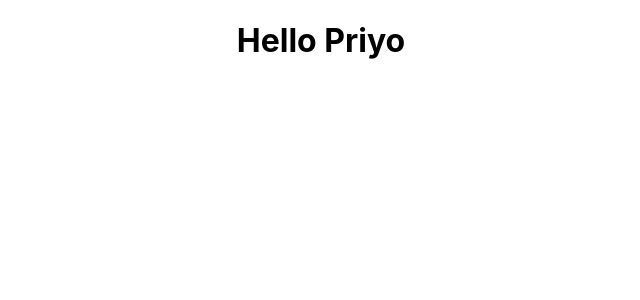
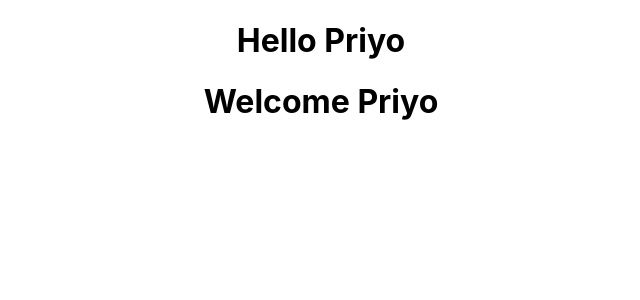
Before and after one commit to priyodas12/Web_Technology_Learning, a React (Create React App) app in the folder ReactLearning/hello-react/: page / in a window 1280 px wide. Shown: the top 300 px of the page, without its empty margins (319-959 px from the left). Built offline with nearby package versions, Linux system fonts and the light colour scheme.

Commit message:
added class component

```diff
--- a/ReactLearning/hello-react/src/App.js
+++ b/ReactLearning/hello-react/src/App.js
@@ -2,11 +2,13 @@ import React from 'react';
 import logo from './logo.svg';
 import './App.css';
 import Greet from './Components/Greet'
+import Welcome from './Components/GreetClass'
 
 function App() {
   return (
     <div className="App">
         <Greet />
+        <Welcome />
     </div>
   );
 }
--- /dev/null
+++ b/ReactLearning/hello-react/src/Components/GreetClass.jsx
@@ -0,0 +1,9 @@
+import React,{ Component } from 'react';
+
+class Welcome extends Component{
+  render(){
+    return <h1>Welcome Priyo</h1>
+  }
+}
+
+export default Welcome;
```
